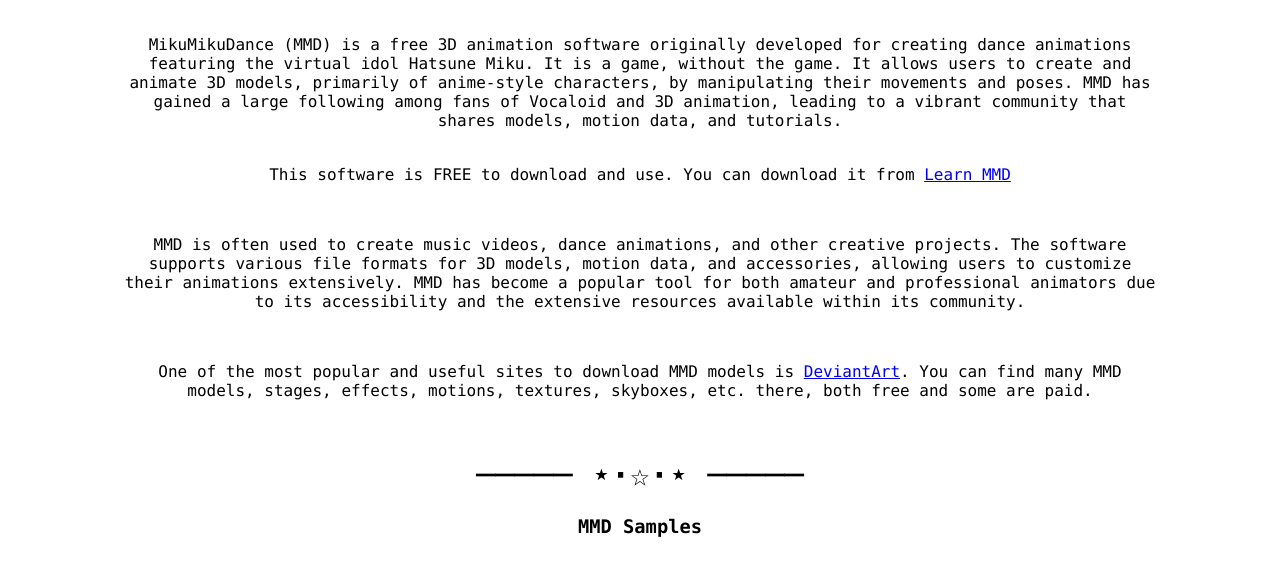
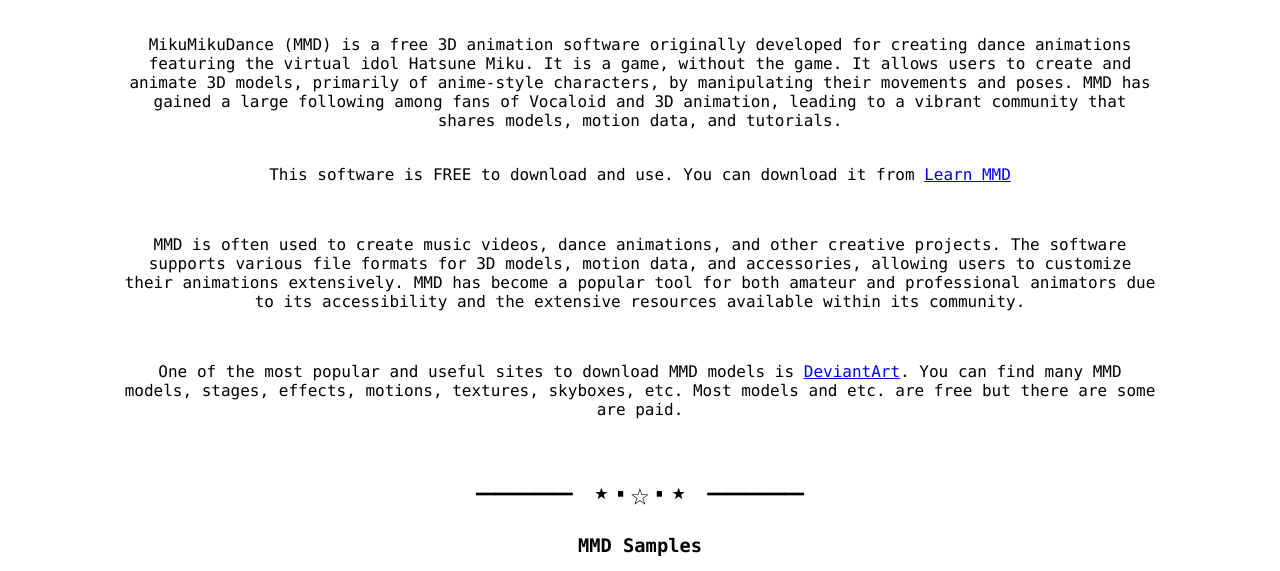
Before and after one commit to CanonicallyStupid/Web-Dev-Activity-Blog-, a plain HTML site: page MMD.html in a window 1280 px wide. Shown: the part 329-900 px from the top of the page. Drawn offline with Linux system fonts and the light colour scheme; grey boxes are pictures that could not be loaded.

Commit message:
fixed typo in MMD.html

```diff
--- a/MMD.html
+++ b/MMD.html
@@ -54,7 +54,7 @@
     <p>
         <center>
             One of the most popular and useful sites to download MMD models is <a href="https://www.deviantart.com/">DeviantArt</a>.
-            You can find many MMD models, stages, effects, motions, textures, skyboxes, etc. there, both free and some are paid.
+            You can find many MMD models, stages, effects, motions, textures, skyboxes, etc. Most models and etc. are free but there are some are paid.
         </center>
     </p>
     <br />
```
